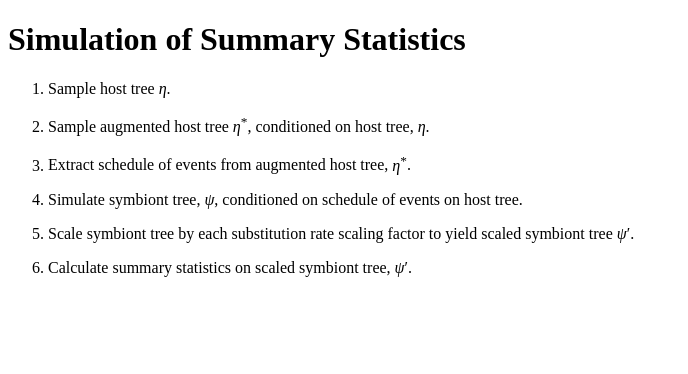
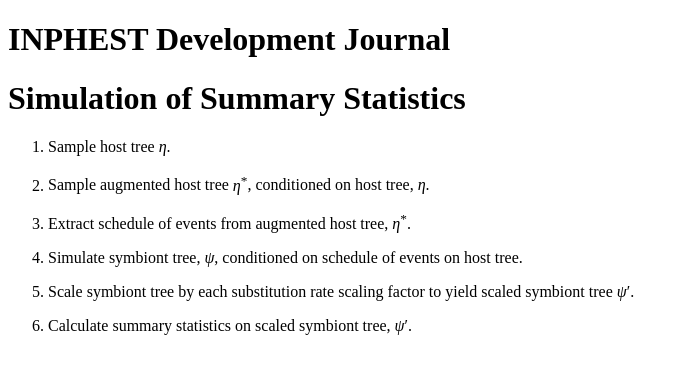
Before and after one commit to inphest/inphest, a plain HTML site: page index.html in a window 1280 px wide. Shown: the whole page, without its empty margins (0-688 px from the left). Drawn offline with Linux system fonts and the light colour scheme.

Commit message:
Add title

```diff
--- a/index.html
+++ b/index.html
@@ -4,11 +4,14 @@
   <meta http-equiv="Content-Type" content="text/html; charset=utf-8" />
   <meta http-equiv="Content-Style-Type" content="text/css" />
   <meta name="generator" content="pandoc" />
-  <title></title>
+  <title>INPHEST Development Journal</title>
   <style type="text/css">code{white-space: pre;}</style>
 </head>
 <body>
-<h1 id="simulation-workflow">Simulation of Summary Statistics</h1>
+<div id="header">
+<h1 class="title">INPHEST Development Journal</h1>
+</div>
+<h1 id="summary-statistics-simulation-workflow">Simulation of Summary Statistics</h1>
 <ol>
 <li><p>Sample host tree <span class="math inline"><em>η</em></span>.</p></li>
 <li><p>Sample augmented host tree <span class="math inline"><em>η</em><sup>*</sup></span>, conditioned on host tree, <span class="math inline"><em>η</em></span>.</p></li>
```
Also changed, not shown: 1 other file.
